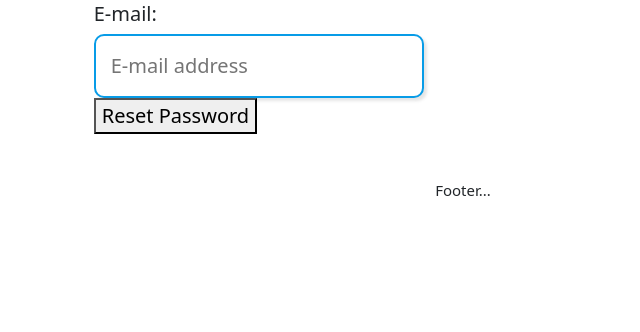
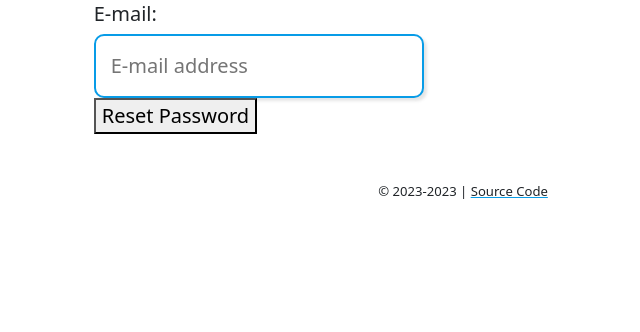
Before and after one commit to sglmr/logaday, a Django app: page /accounts/password/reset/ in a window 1280 px wide. Shown: the part 239-571 px from the top of the page, without its empty margins (177-817 px from the left). Run offline with Django 4.2, Linux system fonts and the light colour scheme; parts of the project's set-up code (start-up, migrations or seed data) failed here and were passed over.

Commit message:
update footer

```diff
--- a/templates/base.html
+++ b/templates/base.html
@@ -47,9 +47,9 @@
   </main>
 
   <footer>
-    <div>
-      <span>Footer...</span>
-    </div>
+    <small>
+      &copy; 2023-{% now "Y" %} | <a href="https://github.com/sglmr/logaday">Source Code</a>
+    </small>
   </footer>
 
   {% block javascript %}
```
